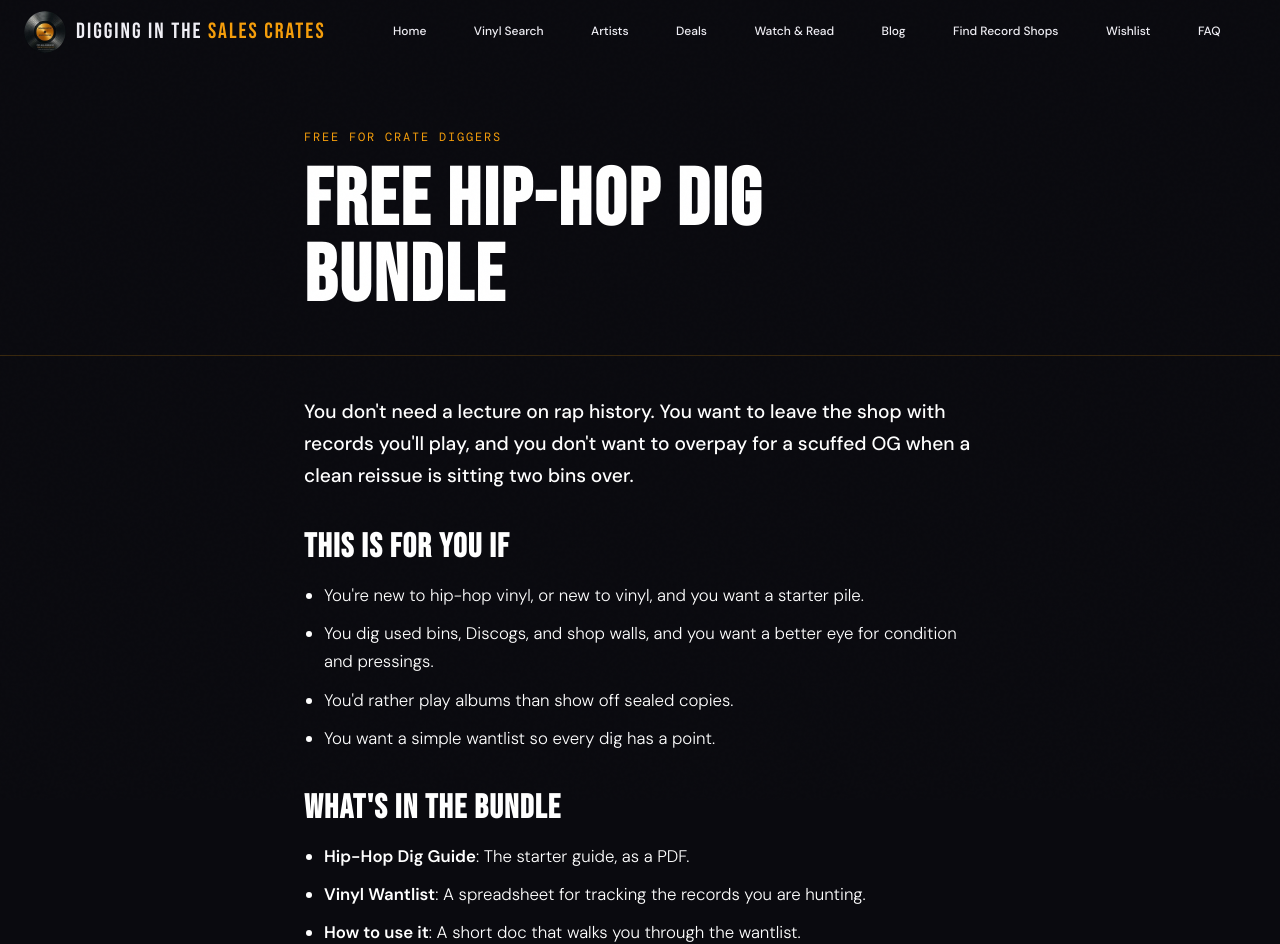
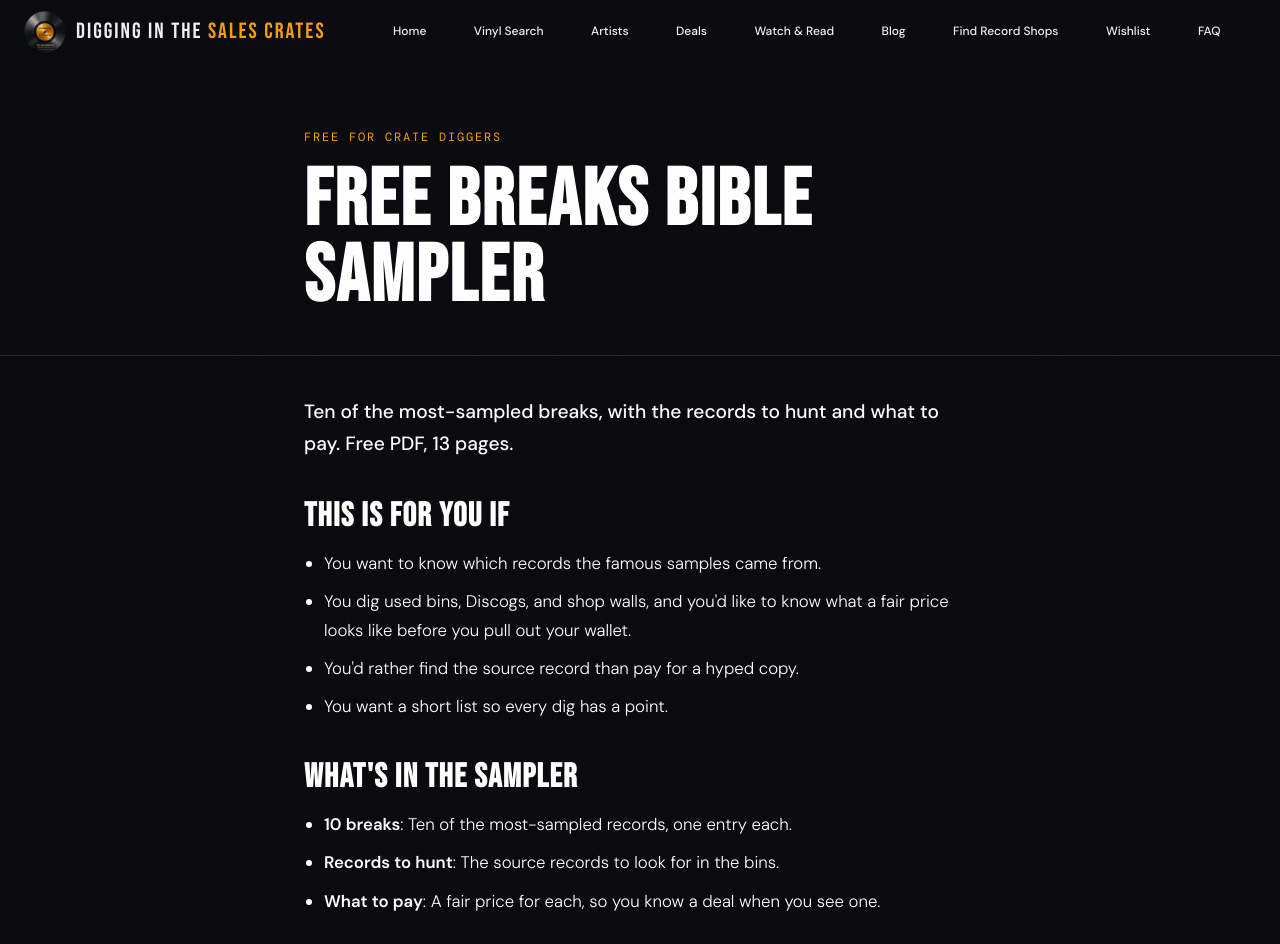
Before and after one commit to Phishhead35/digging-in-the-sales-crates, a React (Create React App) app: page /bundle in a window 1280 px wide. Shown: the top 944 px of the page. Built offline with nearby package versions, Linux system fonts and the light colour scheme.

Commit message:
Swap free download to Breaks Bible sampler

```diff
--- a/src/data/bundle.js
+++ b/src/data/bundle.js
@@ -1,5 +1,6 @@
 // ─────────────────────────────────────────────────────────────
-// Free Hip-Hop Dig Bundle (added 2026-10-05)
+// Free Breaks Bible Sampler (added 2026-10-05 as the Hip-Hop Dig Bundle,
+// swapped to the sampler 2026-11-04)
 //
 // Text and settings for the two bundle pages, read by both:
 //   • src/pages/BundlePage.jsx   (what visitors see)
@@ -9,8 +10,9 @@
 //   /bundle         the landing page (indexed, in the sitemap)
 //   /bundle/thanks  the download page (noindex, not in the sitemap)
 //
-// The words under "intro" and "forYouIf" are Joe's own, from the Hip-Hop
-// Dig Bundle blurb on his Linktree.
+// The old Hip-Hop Dig Bundle (a zip on Google Drive) is no longer offered on
+// the site. Its Drive link still works for anyone who saved it, and it is
+// kept here as HIP_HOP_DIG_LEGACY_URL so the link is not lost.
 //
 // Plain ESM, no JSX: prerender.mjs imports this with Node.
 // ─────────────────────────────────────────────────────────────
@@ -30,50 +32,56 @@ export const BUNDLE = {
   path: '/bundle',
   thanksPath: '/bundle/thanks',
 
-  title: 'Free Hip-Hop Dig Bundle',
-  seoTitle: 'Free Hip-Hop Dig Bundle: Starter Guide and Wantlist | Digging in the Sales Crates',
+  title: 'Free Breaks Bible Sampler',
+  seoTitle: 'Free Breaks Bible Sampler: 10 Most-Sampled Breaks | Digging in the Sales Crates',
   description:
-    'A free hip-hop vinyl starter guide and wantlist for crate diggers. Get a better eye for condition and pressings, and stop overpaying for scuffed originals.',
+    'A free PDF with 10 of the most-sampled breaks, the records to hunt, and what to pay. The sampler from the Breaks Bible, for crate diggers.',
 
-  // The Google Drive file (zip). Shared with "anyone with the link".
-  downloadUrl:
+  // The sampler PDF, hosted on the site (public/breaks-bible-sampler.pdf).
+  // Never rename that file; every link to the free download points here.
+  downloadUrl: '/breaks-bible-sampler.pdf',
+
+  // The old Hip-Hop Dig Bundle zip on Google Drive, shared with "anyone
+  // with the link". Not linked from anywhere on the site anymore.
+  HIP_HOP_DIG_LEGACY_URL:
     'https://drive.google.com/file/d/1uXMsEXOpcDPgRzIxdQST5ZNhOsxG0O8M/view?usp=drive_link',
 
   intro: [
-    "You don't need a lecture on rap history. You want to leave the shop with records you'll play, and you don't want to overpay for a scuffed OG when a clean reissue is sitting two bins over.",
+    'Ten of the most-sampled breaks, with the records to hunt and what to pay. Free PDF, 13 pages.',
   ],
 
   forYouHeading: 'This is for you if',
   forYouIf: [
-    "You're new to hip-hop vinyl, or new to vinyl, and you want a starter pile.",
-    'You dig used bins, Discogs, and shop walls, and you want a better eye for condition and pressings.',
-    "You'd rather play albums than show off sealed copies.",
-    'You want a simple wantlist so every dig has a point.',
+    'You want to know which records the famous samples came from.',
+    "You dig used bins, Discogs, and shop walls, and you'd like to know what a fair price looks like before you pull out your wallet.",
+    "You'd rather find the source record than pay for a hyped copy.",
+    'You want a short list so every dig has a point.',
   ],
 
-  insideHeading: "What's in the bundle",
+  insideHeading: "What's in the sampler",
   inside: [
-    { name: 'Hip-Hop Dig Guide', what: 'The starter guide, as a PDF.' },
-    { name: 'Vinyl Wantlist', what: 'A spreadsheet for tracking the records you are hunting.' },
-    { name: 'How to use it', what: 'A short doc that walks you through the wantlist.' },
+    { name: '10 breaks', what: 'Ten of the most-sampled records, one entry each.' },
+    { name: 'Records to hunt', what: 'The source records to look for in the bins.' },
+    { name: 'What to pay', what: 'A fair price for each, so you know a deal when you see one.' },
   ],
 
-  note: 'The brand covers more than hip-hop. This one is hip-hop. Other guides may follow. Same voice, different crates.',
+  note: 'This is the free sample of the Breaks Bible. The full book is on the way. Join the newsletter and you will hear first when the early-bird link goes live.',
 
   // Landing page buttons and copy
-  downloadButton: 'Download the free bundle',
+  downloadButton: 'Download the free sampler',
   signupButton: 'Join the free newsletter',
-  signupButtonGated: 'Join the free newsletter and get the bundle',
+  signupButtonGated: 'Join the free newsletter and get the sampler',
   gatedPromise: "You'll land on the download page right after you sign up.",
   newsletterPitch:
     "While you're here: This Week in the Sales Crates is a free weekly email with the best record sales I find, plus the Wu-Wednesday, Sample DNA, and Throwback Thursday picks.",
 
   // Thanks / download page
-  thanksTitle: 'Your Hip-Hop Dig Bundle',
-  thanksSeoTitle: 'Your Hip-Hop Dig Bundle | Digging in the Sales Crates',
-  thanksLead: "Here's the bundle:",
+  thanksTitle: 'Your Breaks Bible Sampler',
+  thanksSeoTitle: 'Your Breaks Bible Sampler | Digging in the Sales Crates',
+  thanksDescription: 'Download the free Breaks Bible sampler.',
+  thanksLead: "Here's the sampler:",
   thanksNote:
-    "It's a zip file, so it opens best on a computer. Save this page if you want to come back to it.",
+    "It's a PDF, 13 pages, and it opens on any phone or computer. Save this page if you want to come back to it.",
   thanksFriday:
     'Every Friday you get This Week in the Sales Crates: the best record sales I found that week, plus the Wu-Wednesday, Sample DNA, and Throwback Thursday picks.',
 };
--- a/src/pages/BundlePage.jsx
+++ b/src/pages/BundlePage.jsx
@@ -6,7 +6,7 @@ import { track, trackNewsletterClick, CLICK_SOURCES } from "../utils/analytics";
 import { newsletterUrl } from "../components/NewsletterCta";
 import { BUNDLE, SIGNUP_REDIRECT_CONFIRMED } from "../data/bundle";
 
-// ── Free Hip-Hop Dig Bundle pages (added 2026-10-05) ───────────
+// ── Free Breaks Bible Sampler pages (added 2026-10-05, sampler swap 2026-11-04) ──
 // One component, two modes:
 //   <BundlePage />                the landing page at /bundle
 //   <BundlePage mode="thanks" />  the download page at /bundle/thanks
@@ -117,7 +117,7 @@ export default function BundlePage({ mode = "landing" }) {
   // static HTML crawlers receive.
   useSEO({
     title: thanks ? BUNDLE.thanksSeoTitle : BUNDLE.seoTitle,
-    description: thanks ? "Download the free Hip-Hop Dig Bundle." : BUNDLE.description,
+    description: thanks ? BUNDLE.thanksDescription : BUNDLE.description,
   });
 
   const onSignup = () => trackNewsletterClick(CLICK_SOURCES.BUNDLE_PAGE);
```
Also changed, not shown: 1 other file (tests, documents, lock files or other folders).
